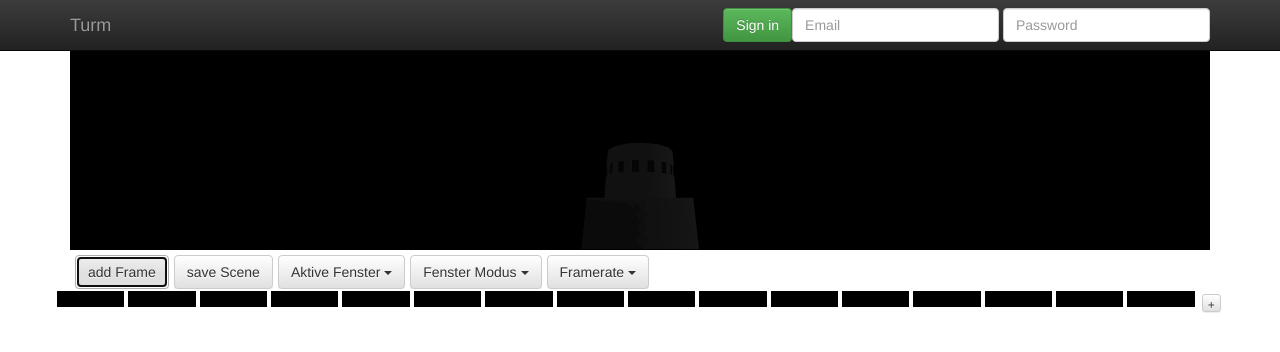
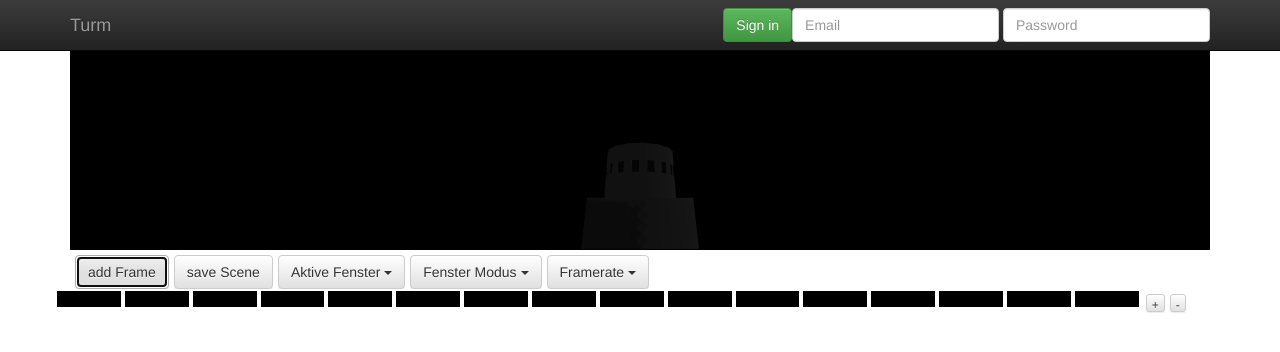
Before and after one commit to maddin1982/derTurm, a website: page tower/index.html in a window 1280 px wide. Both pictures are taken after a click on the button "add Frame". Drawn offline with nearby package versions, Linux system fonts and the light colour scheme; no server answers; animation ran at ten frames a second.

Commit message:
deletetion of a frame is possible

```diff
--- a/tower/css/main.css
+++ b/tower/css/main.css
@@ -16,7 +16,7 @@ body {
 }
 .frame div{
 	height:20px;
-	width:6.1%;
+	width:5.8%;
 	float:left;
 	border:solid 2px #fff;
 }
--- a/tower/js/main.js
+++ b/tower/js/main.js
@@ -326,6 +326,8 @@ var framesManagerObj = function(framesContainer){
 
 	this.deleteFrame=function(id){
 		data.splice(id, 1);
+		that.renderFrames();
+		startAnimation();
 	};
 
 	this.getFrame=function(id){
@@ -366,6 +368,15 @@ var framesManagerObj = function(framesContainer){
 				$(transitionA).attr("onclick","modalDialog(this);")
 				$(transitionA).text("+")
 				$(frameDiv).append(transitionA)
+
+				var delFrame=document.createElement('a')
+				$(delFrame).attr("href","#")
+				$(delFrame).attr("id","deleteFrameBtn"+j)
+				$(delFrame).attr("role","button")
+				$(delFrame).attr("class","btn btn-xs btn-default deleteFrameBtn")
+				$(delFrame).attr("onclick","framesManager.deleteFrame("+j+")")
+				$(delFrame).text("-")
+				$(frameDiv).append(delFrame)
 			}
 			that.framesContainer.append(frameDiv)
 
```
